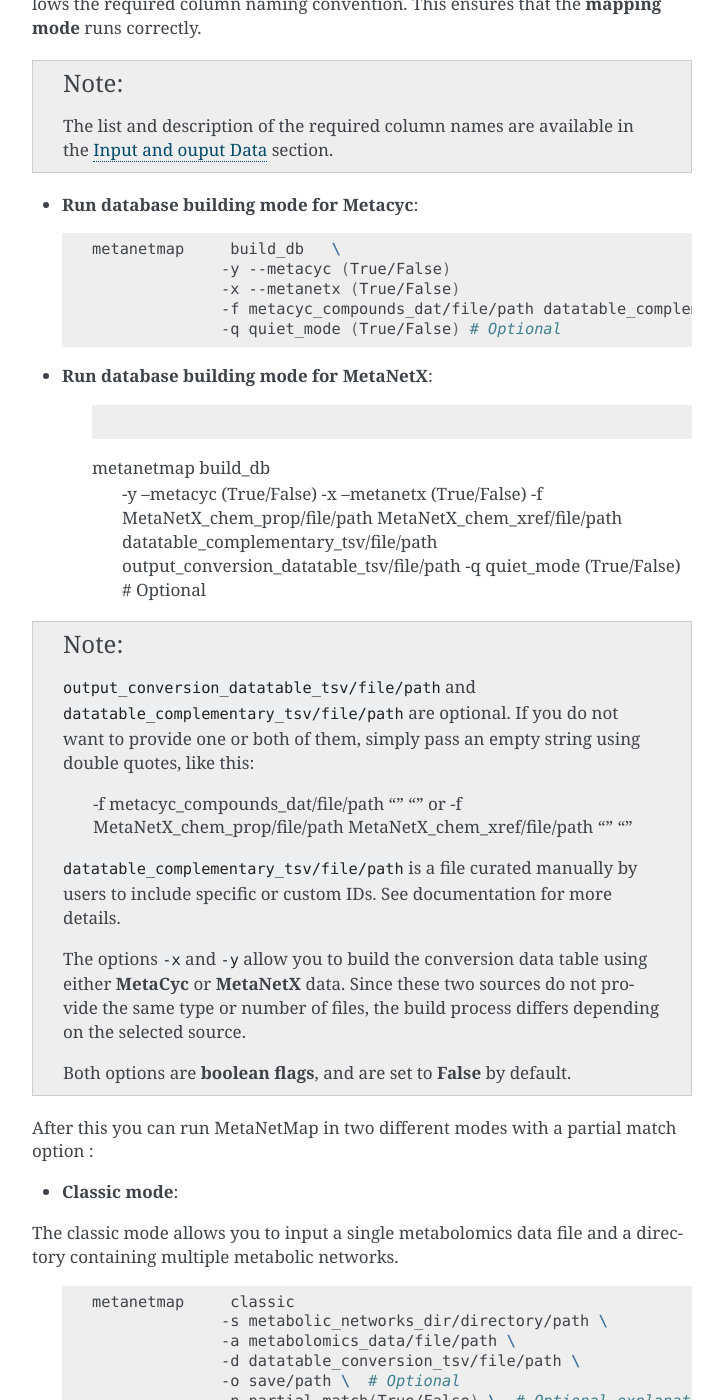
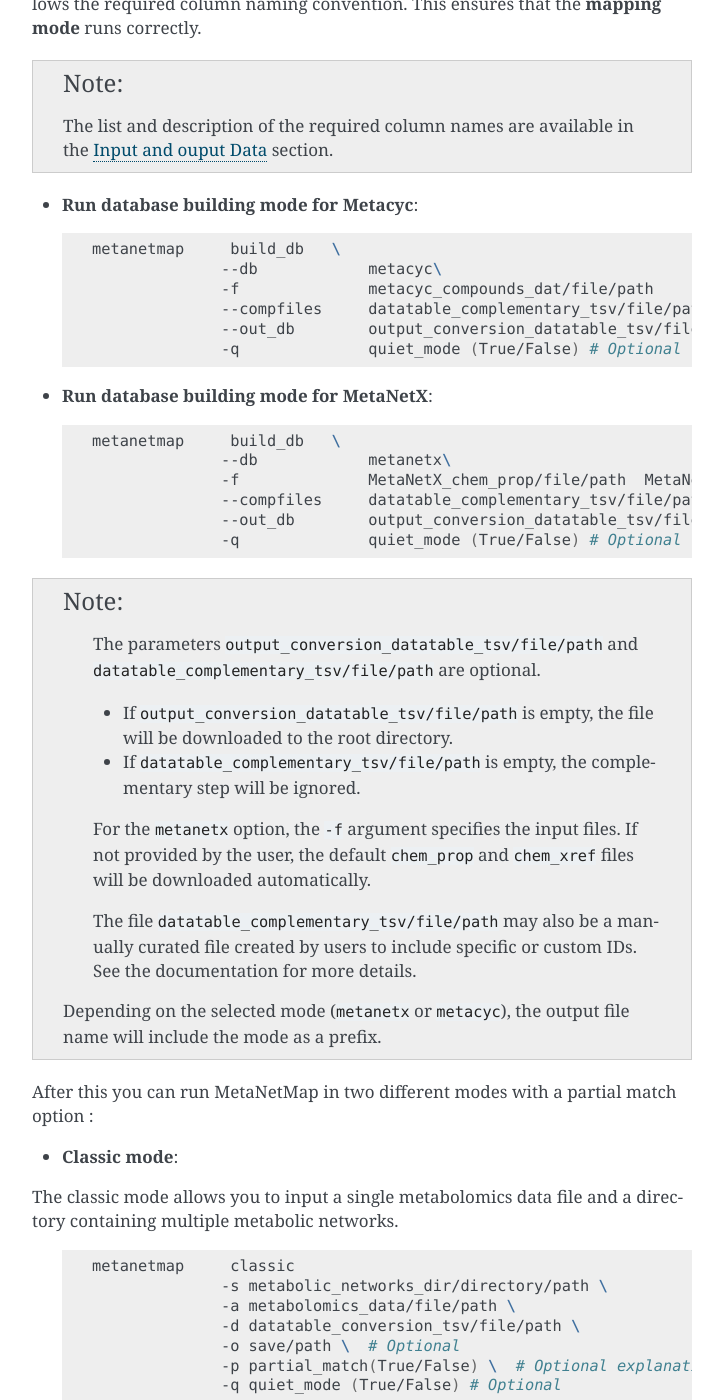
Before and after one commit to coraliemuller/metanetmap, a Sphinx documentation site: the page built from docs/usage.rst, in a window 1280 px wide and 1400 px high, scrolled down 763 px. Shown: the whole window, without its empty margins (388-1111 px from the left). Built offline with Sphinx 7.4.7, drawn with Linux system fonts in a browser that asks for light colours; pages that are not in the unit, such as notebooks, are missing from menus.

Commit message:
Correction doc for build, and change notebook launch for build_db

```diff
--- a/docs/input_data.rst
+++ b/docs/input_data.rst
@@ -3,6 +3,66 @@ Input and ouput Data
 ==========
 
 **Note:** All input files are required to use tab characters as field delimiters.
+
+
+Database building mode
+----------------------
+
+Input data
+~~~~~~~~~~~
+
++-------------------------+------------------------------------------------------------------------------------+
+| File/Directory          | Description                                                                        |
++=========================+====================================================================================+
+| metacyc_compounds       | Text file provided by the MetaCyc database                                         |
++-------------------------+------------------------------------------------------------------------------------+
+| chem_xref               | Tabular file from MetaNetX with ref to others db                                   |
++-------------------------+------------------------------------------------------------------------------------+
+| chem_prop               | Tabular file from MetaNetX with properties                                         |
++-------------------------+------------------------------------------------------------------------------------+
+| datatable_complementary | Tabular file provided by the user (see details below)                              |
++-------------------------+------------------------------------------------------------------------------------+
+| output                  | Output directory for db download and conversion datatable results and logs         |
++-------------------------+------------------------------------------------------------------------------------+
+
+.. note::
+The ``datatable_complementary`` is a tabular file provided by the user.
+It allows users to add their own custom identifiers in order to improve matching with their metabolomic data.
+
+**Requirements and structure:**
+
+- The **first column must be** a ``UNIQUE-ID`` that links to the MetaCyc/MetaNetX database.
+- All **following columns are free** and may contain any identifiers or names. Their column names will be automatically included in the main conversion datatable.
+- The file must be in tabular format (e.g., TSV), with headers.
+
+**Important notes:**
+
+- If you have a metabolite **without a matching ``UNIQUE-ID`` in MetaCyc/MetaNetX**, you may assign it a **custom or fictional ID** in the first column.
+- This fictional ``UNIQUE-ID`` will still be included in the conversion table, and **will be used if a match is found based on the name or identifier you provided.**
+- Be sure to keep track of any custom or fictional IDs you create, so you can filter or manage them later if needed.
+
+
+Output data
+~~~~~~~~~~~
+
++-------------------------+----------------------------------------------------------------------+
+| File/Directory          | Description                                                          |
++=========================+======================================================================+
+| datatable_conversion    | Tabulated file, first column is the UNIQUE-ID in MetaCyc/MetaNetX    |
++-------------------------+----------------------------------------------------------------------+
+| logs                    | Directory provides more detailed information                         |
++-------------------------+----------------------------------------------------------------------+
+
+.. note::
+
+  The ``datatable_conversion`` file acts as a bridge between the metabolomic data and the metabolic networks.
+  It combines all structured information extracted from the MetaCyc ``compounds.dat`` file or from MetaNetX files ``chem_xref.tsv`` and ``chem_prop.tsv``files, along with any additional identifiers or metadata provided by the user through the ``datatable_complementary`` file.
+  This unified table serves as a comprehensive knowledge base that allows the tool to search across all known identifiers for a given metabolite, and match them between the input metabolomic data and the metabolic networks.
+  By leveraging both the MetaCyc/MetaNetX database and user-provided knowledge, the ``datatable_conversion`` enables robust and flexible mapping across diverse data sources.
+
+  The ``logs`` directory contains detailed information about the processing steps.
+  It is useful for debugging, auditing, and understanding how the tool performed the mapping and handled the input data.
+
 
 Mapping modes
 --------------
@@ -34,65 +94,6 @@ Input data
    ``ADD-COMPLEMENT``, ``MOLECULAR-WEIGHT``, ``MONOISOTOPIC-MW``, ``SEED``,
    ``BIGG``, ``HMDB``, ``METANETX``, ``METACYC``, ``LIGAND-CPD``, ``REFMET``, ``PUBCHEM``,
    ``CAS``, ``INCHI-KEY``, ``SMILES``
-
-
-Output data
-~~~~~~~~~~~
-
-+-------------------------+----------------------------------------------------------------------+
-| File/Directory          | Description                                                          |
-+=========================+======================================================================+
-| datatable_conversion    | Tabulated file, first column is the UNIQUE-ID in MetaCyc/MetaNetX    |
-+-------------------------+----------------------------------------------------------------------+
-| logs                    | Directory provides more detailed information                         |
-+-------------------------+----------------------------------------------------------------------+
-
-.. note::
-
-  The ``datatable_conversion`` file acts as a bridge between the metabolomic data and the metabolic networks.
-  It combines all structured information extracted from the MetaCyc ``compounds.dat`` file or from MetaNetX files ``chem_xref.tsv`` and ``chem_prop.tsv``files, along with any additional identifiers or metadata provided by the user through the ``datatable_complementary`` file.
-  This unified table serves as a comprehensive knowledge base that allows the tool to search across all known identifiers for a given metabolite, and match them between the input metabolomic data and the metabolic networks.
-  By leveraging both the MetaCyc/MetaNetX database and user-provided knowledge, the ``datatable_conversion`` enables robust and flexible mapping across diverse data sources.
-
-  The ``logs`` directory contains detailed information about the processing steps.
-  It is useful for debugging, auditing, and understanding how the tool performed the mapping and handled the input data.
-
-
-Database building mode
-----------------------
-
-Input data
-~~~~~~~~~~~
-
-+-------------------------+-------------------------------------------------------+
-| File/Directory          | Description                                           |
-+=========================+=======================================================+
-| metacyc_compounds       | Text file provided by the MetaCyc database            |
-+-------------------------+-------------------------------------------------------+
-| chem_xref               | Tabular file from MetaNetX with ref to others db      |
-+-------------------------+-------------------------------------------------------+
-| chem_prop               | Tabular file from MetaNetX with properties            |
-+-------------------------+-------------------------------------------------------+
-| datatable_complementary | Tabular file provided by the user (see details below) |
-+-------------------------+-------------------------------------------------------+
-| output -o               | Output directory for mapping results and logs         |
-+-------------------------+-------------------------------------------------------+
-
-.. note::
-The ``datatable_complementary`` is a tabular file provided by the user.
-It allows users to add their own custom identifiers in order to improve matching with their metabolomic data.
-
-**Requirements and structure:**
-
-- The **first column must be** a ``UNIQUE-ID`` that links to the MetaCyc/MetaNetX database.
-- All **following columns are free** and may contain any identifiers or names. Their column names will be automatically included in the main conversion datatable.
-- The file must be in tabular format (e.g., TSV), with headers.
-
-**Important notes:**
-
-- If you have a metabolite **without a matching ``UNIQUE-ID`` in MetaCyc/MetaNetX**, you may assign it a **custom or fictional ID** in the first column.
-- This fictional ``UNIQUE-ID`` will still be included in the conversion table, and **will be used if a match is found based on the name or identifier you provided.**
-- Be sure to keep track of any custom or fictional IDs you create, so you can filter or manage them later if needed.
 
 
 Output data
--- a/docs/overview.rst
+++ b/docs/overview.rst
@@ -32,8 +32,6 @@ By leveraging both the MetaCyc/MetaNetX database and user-provided enhancements,
    is **not included** in the test option.
    Only a simplified example (a "toy" version) of the ``datatable_conversion`` file is provided.
 
-  But a conversion data table has already been built and is provided from MetaNetX in ``data/metanetx_conversion_datatable.tsv``.
-
 
 After building this knowledge base - ``datatable_conversion``, it is possible to perform mapping in several ways
 
--- a/docs/usage.rst
+++ b/docs/usage.rst
@@ -39,34 +39,44 @@ This ensures that the **mapping mode** runs correctly.
   .. code-block:: bash
 
     metanetmap     build_db   \
-                  -y --metacyc (True/False)
-                  -x --metanetx (True/False)
-                  -f metacyc_compounds_dat/file/path datatable_complementary_tsv/file/path  output_conversion_datatable_tsv/file/path
-                  -q quiet_mode (True/False) # Optional
+                  --db            metacyc\
+                  -f              metacyc_compounds_dat/file/path
+                  --compfiles     datatable_complementary_tsv/file/path
+                  --out_db        output_conversion_datatable_tsv/file/path
+                  -q              quiet_mode (True/False) # Optional
 
 
 - **Run database building mode for MetaNetX**:
-    .. code-block:: bash
+
+  .. code-block:: bash
 
     metanetmap     build_db   \
-                  -y --metacyc (True/False)
-                  -x --metanetx (True/False)
-                  -f MetaNetX_chem_prop/file/path  MetaNetX_chem_xref/file/path datatable_complementary_tsv/file/path  output_conversion_datatable_tsv/file/path
-                  -q quiet_mode (True/False) # Optional
+                  --db            metanetx\
+                  -f              MetaNetX_chem_prop/file/path  MetaNetX_chem_xref/file/path
+                  --compfiles     datatable_complementary_tsv/file/path
+                  --out_db        output_conversion_datatable_tsv/file/path
+                  -q              quiet_mode (True/False) # Optional
 
 
 .. note::
-  ``output_conversion_datatable_tsv/file/path`` and ``datatable_complementary_tsv/file/path`` are optional.
-  If you do not want to provide one or both of them, simply pass an empty string using double quotes, like this:
 
-      -f metacyc_compounds_dat/file/path  "" "" or -f MetaNetX_chem_prop/file/path  MetaNetX_chem_xref/file/path "" ""
+   The parameters ``output_conversion_datatable_tsv/file/path`` and
+   ``datatable_complementary_tsv/file/path`` are optional.
 
-  ``datatable_complementary_tsv/file/path`` is a file curated manually by users to include specific or custom IDs. See documentation for more details.
+   - If ``output_conversion_datatable_tsv/file/path`` is empty, the file will be downloaded
+     to the root directory.
+   - If ``datatable_complementary_tsv/file/path`` is empty, the complementary step will
+     be ignored.
 
-  The options ``-x`` and ``-y`` allow you to build the conversion data table using either **MetaCyc** or **MetaNetX** data.
-  Since these two sources do not provide the same type or number of files, the build process differs depending on the selected source.
+   For the ``metanetx`` option, the ``-f`` argument specifies the input files.
+   If not provided by the user, the default ``chem_prop`` and ``chem_xref`` files
+   will be downloaded automatically.
 
-  Both options are **boolean flags**, and are set to **False** by default.
+   The file ``datatable_complementary_tsv/file/path`` may also be a manually curated file
+   created by users to include specific or custom IDs.
+   See the documentation for more details.
+
+  Depending on the selected mode (``metanetx`` or ``metacyc``), the output file name will include the mode as a prefix.
 
 
 After this you can run MetaNetMap in two different modes with a partial match option :
```
Also changed, not shown: docs/input_data_details.rst (+13 -5 lines), docs/pictures/MetaNetMap_overview.png, 1 other file.
